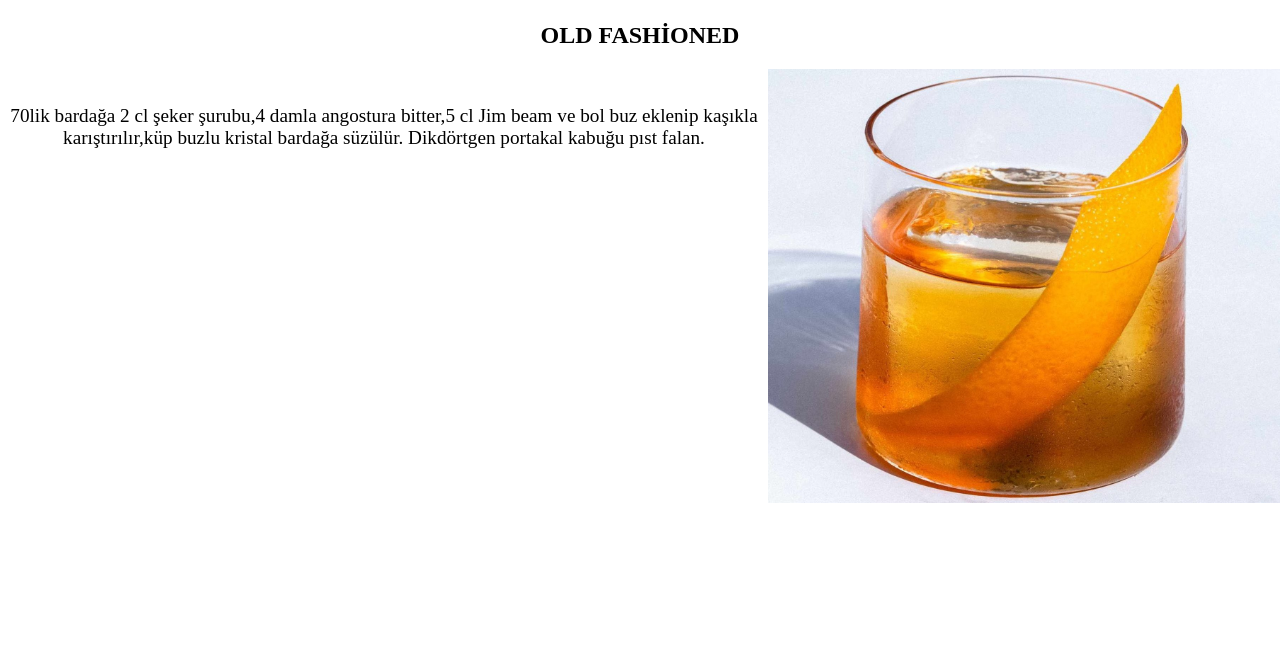
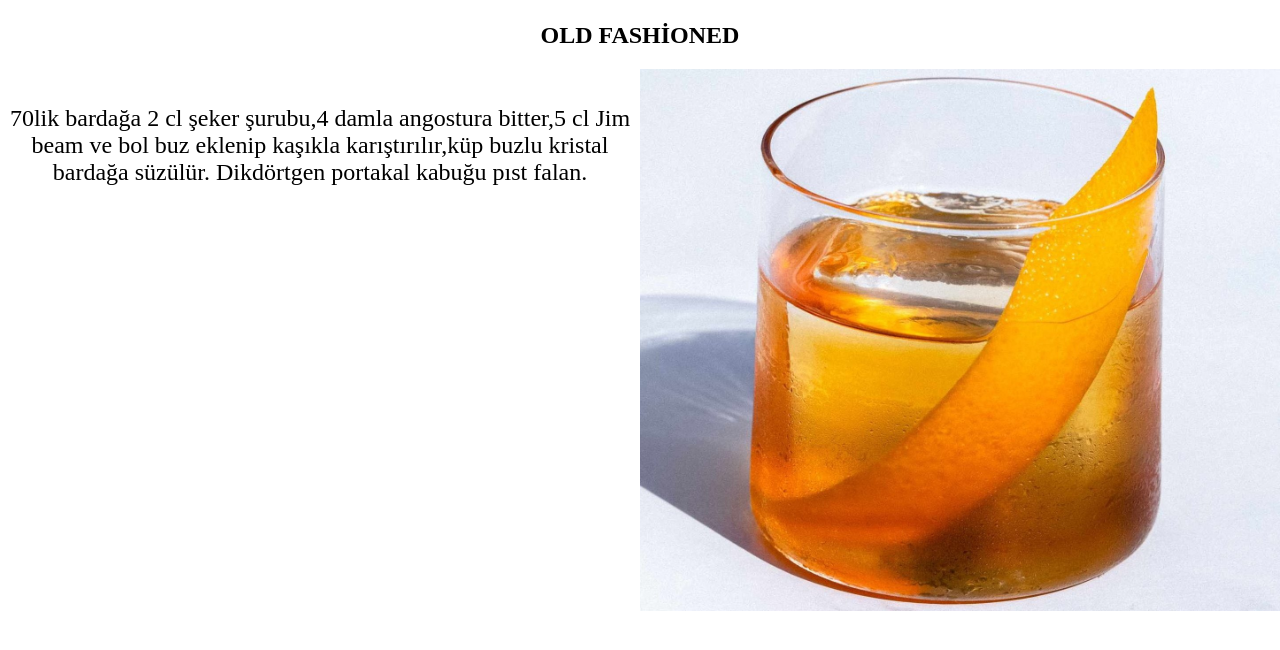
Before and after one commit to SilgiKafa/mf, a plain HTML site: page old.html in a window 1280 px wide. Shown: the part 68-718 px from the top of the page. Drawn offline with Linux system fonts and the light colour scheme.

Commit message:
Update style.css

```diff
--- a/CSS/style.css
+++ b/CSS/style.css
@@ -60,9 +60,9 @@ body {
 p {
     text-align: center;
     display: inline;
-    font-size: larger;
+    font-size: x-large;
 
 }
 img {
-    width: 40%;
+    width: 50%;
 }
```
